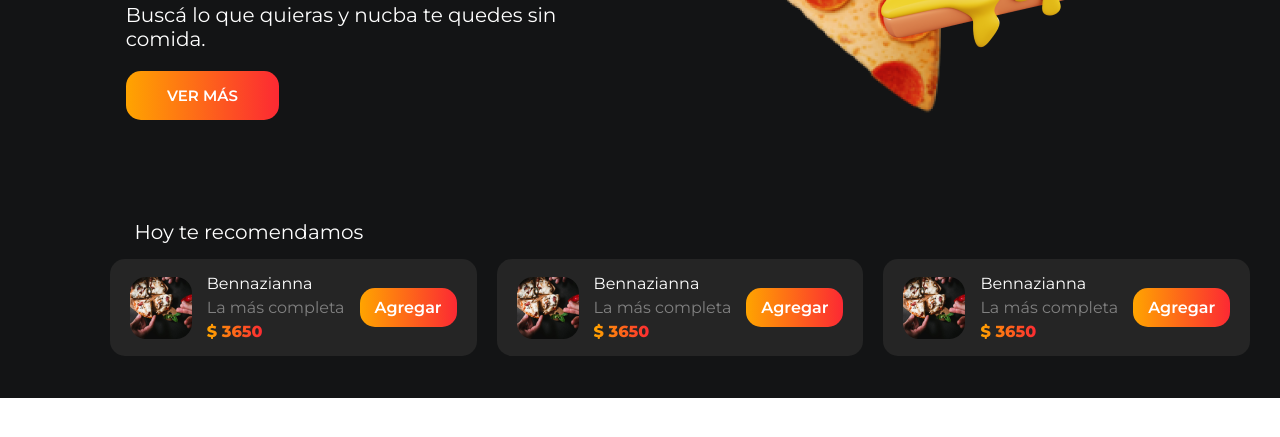
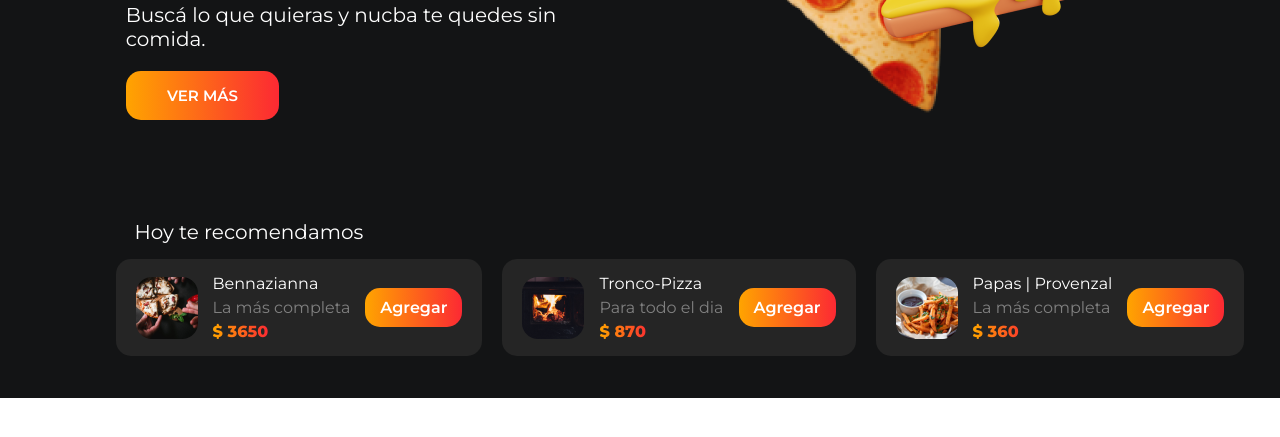
Before and after one commit to Tobias-corvalan/Zappi, a plain HTML site: page index.html in a window 1280 px wide. Shown: the part 363-800 px from the top of the page. Drawn offline with Linux system fonts and the light colour scheme.

Commit message:
"Se agregan las img"

```diff
--- a/index.html
+++ b/index.html
@@ -65,20 +65,20 @@
                         <a href="#" class="button-card">Agregar</a>
                       </div>
                   <div class="card">
-                    <img src="./assets/Photo Menu.png" alt="">
+                    <img src="./assets/Photo Menu 3.png" alt="">
                     <div class="card-mid">
-                        <h4>Bennazianna</h4>
-                        <p>La más completa</p>
-                        <span>$ 3650</span>
+                        <h4>Tronco-Pizza</h4>
+                        <p>Para todo el dia</p>
+                        <span>$ 870</span>
                     </div>
                       <a href="#" class="button-card">Agregar</a>
                     </div>
                 <div class="card">
-                  <img src="./assets/Photo Menu.png" alt="">
+                  <img src="./assets/Photo Menu 2.png" alt="">
                   <div class="card-mid">
-                      <h4>Bennazianna</h4>
+                      <h4>Papas | Provenzal</h4>
                       <p>La más completa</p>
-                      <span>$ 3650</span>
+                      <span>$ 360</span>
                   </div>
                     <a href="#" class="button-card">Agregar</a>
                   </div>
```
Also changed, not shown: assets/Photo Menu 2.png (added), assets/Photo Menu 3.png (added).
